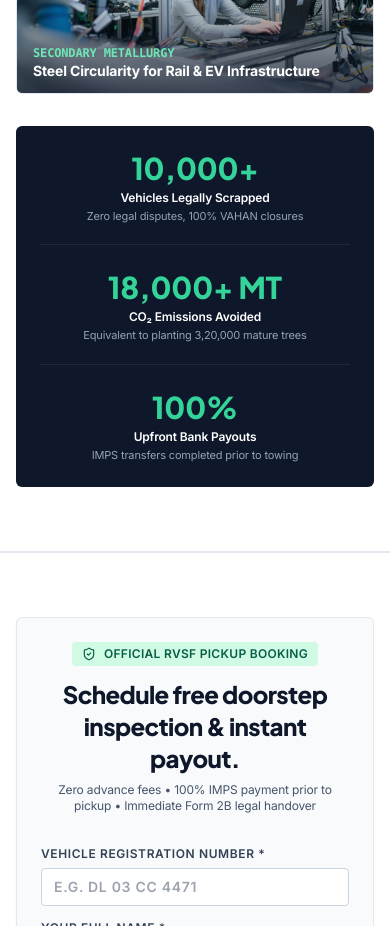
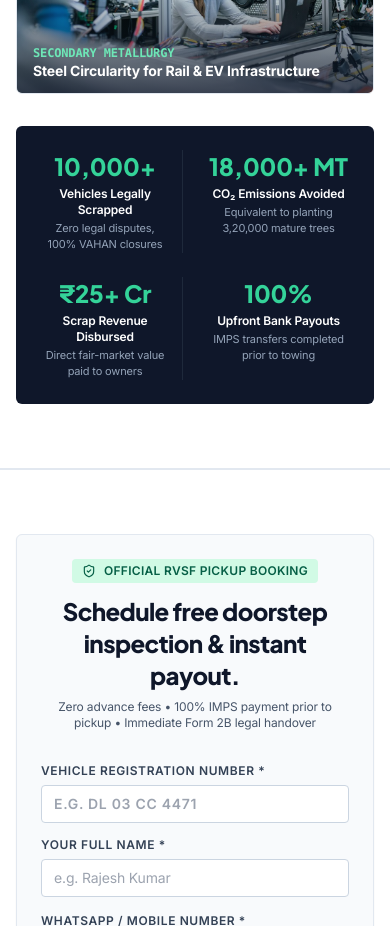
Before and after one commit to Tvadev24/mervoxa, a Next.js app: page / in a window 390 px wide. Shown: the part 6060-6986 px from the top of the page. Built offline with nearby package versions, Linux system fonts and the light colour scheme.

Commit message:
Add revenue metric to CircularEconomySection impact bar

```diff
--- a/components/CircularEconomySection.tsx
+++ b/components/CircularEconomySection.tsx
@@ -110,25 +110,33 @@ export default function CircularEconomySection() {
         </div>
 
         {/* Impact Bar - Minimal radius */}
-        <div className="mt-8 bg-slate-900 text-white rounded-md p-6 sm:p-8 grid grid-cols-1 md:grid-cols-3 gap-6 text-center">
-          <div className="border-b md:border-b-0 md:border-r border-slate-800 pb-5 md:pb-0">
-            <div className="font-heading font-extrabold text-3xl sm:text-4xl text-emerald-400">
+        <div className="mt-8 bg-slate-900 text-white rounded-md p-6 sm:p-8 grid grid-cols-2 lg:grid-cols-4 gap-6 text-center">
+          <div className="border-r border-slate-800 pr-3">
+            <div className="font-heading font-extrabold text-2xl sm:text-3xl lg:text-4xl text-emerald-400">
               10,000+
             </div>
             <div className="text-xs font-semibold text-white mt-1">Vehicles Legally Scrapped</div>
             <div className="text-[11px] text-slate-400 mt-0.5">Zero legal disputes, 100% VAHAN closures</div>
           </div>
 
-          <div className="border-b md:border-b-0 md:border-r border-slate-800 pb-5 md:pb-0">
-            <div className="font-heading font-extrabold text-3xl sm:text-4xl text-emerald-400">
+          <div className="lg:border-r border-slate-800 lg:pr-3">
+            <div className="font-heading font-extrabold text-2xl sm:text-3xl lg:text-4xl text-emerald-400">
               18,000+ MT
             </div>
             <div className="text-xs font-semibold text-white mt-1">CO₂ Emissions Avoided</div>
             <div className="text-[11px] text-slate-400 mt-0.5">Equivalent to planting 3,20,000 mature trees</div>
           </div>
 
+          <div className="border-r border-slate-800 pr-3">
+            <div className="font-heading font-extrabold text-2xl sm:text-3xl lg:text-4xl text-emerald-400">
+              ₹25+ Cr
+            </div>
+            <div className="text-xs font-semibold text-white mt-1">Scrap Revenue Disbursed</div>
+            <div className="text-[11px] text-slate-400 mt-0.5">Direct fair-market value paid to owners</div>
+          </div>
+
           <div>
-            <div className="font-heading font-extrabold text-3xl sm:text-4xl text-emerald-400">
+            <div className="font-heading font-extrabold text-2xl sm:text-3xl lg:text-4xl text-emerald-400">
               100%
             </div>
             <div className="text-xs font-semibold text-white mt-1">Upfront Bank Payouts</div>
```
